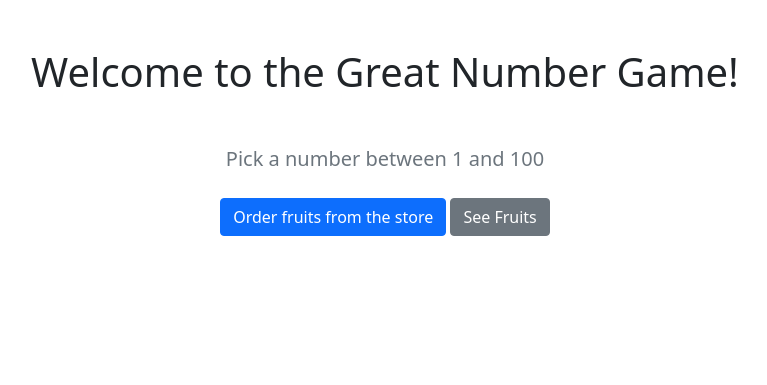
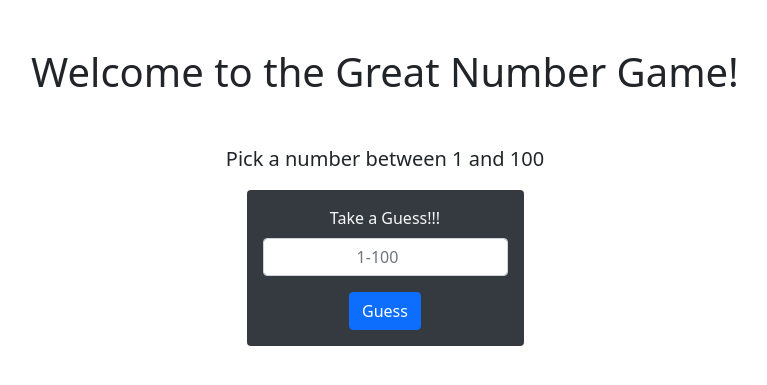
Before and after one commit to btschu/great_number_game, a Flask app: page / in a window 1280 px wide. Shown: the top 385 px of the page, without its empty margins (255-1022 px from the left). Run offline with Flask 2, Linux system fonts and the light colour scheme; some libraries are stand-ins or nearby versions.

Commit message:
finished assignment

```diff
--- a/server.py
+++ b/server.py
@@ -1,22 +1,42 @@
 from flask import Flask, render_template, request, redirect, session
+import random
+
 app = Flask(__name__)
 app.secret_key = "secrets don't make friends"
 
 @app.route('/')
 def index():
-	return render_template("index.html")
+    if 'randomNum' in session:
+        pass
+    else:
+        session['randomNum'] = random.randint(1,100)
+    if 'numTries' in session:
+        pass
+    else:
+        session['numTries'] = 0
+    if 'guess' in session:
+        pass
+    else:
+        if request.form.get('guess'):
+            session['guess'] = int(request.form['guess'])
+        else:
+            session['guess'] = -1
+    return render_template("index.html")
 
-@app.route('/route')
-def atoute():
-	pass
+@app.route('/play_again')
+def play_again():
+    session.clear()
+    return redirect("/")
 
-@app.route('/route')
-def atoute():
-	pass
-
-@app.route('/route')
-def atoute():
-	pass
+@app.route('/guess', methods=['POST'])
+def guess():
+    if 'numTries' in session:
+        session['numTries'] += 1
+    else:
+        session['numTries'] = 0
+    session['guess'] = int(request.form['guess'])
+    session['randomNum'] = int(session['randomNum'])
+    return redirect("/")
 
 # no page found
 @app.errorhandler(404)
--- a/templates/index.html
+++ b/templates/index.html
@@ -13,12 +13,36 @@
         <section class="jumbotron text-center">
             <div class="container">
                 <h1 class="jumbotron-heading m-5">Welcome to the Great Number Game!</h1>
-                <p class="lead text-muted">Pick a number between 1 and 100</p>
-                <p>
-                    <a href="#buy" class="btn btn-primary my-2">Order fruits from the store</a>
-                    <a href="/fruits" class="btn btn-secondary my-2">See Fruits</a>
-                </p>
+                <p class="lead">Pick a number between 1 and 100</p>
+                <form class="container bg-dark w-25 p-lg-3 rounded" action="/guess" method="post">
+                    <label for="guess" class="form-label text-light">Take a Guess!!!</label>
+                    <input type="number" class="form-control mb-3 text-center" id="formGroupExampleInput" name="guess" placeholder="1-100">
+                    <input type='submit' value='Guess' class="btn btn-primary">
+                </form>
+                {% if session['guess'] < session['randomNum'] and session['guess'] != -1 %}
+                    <div class="bg-danger m-5 lowbox col-md-8 mx-auto">
+                        <h1>Too Low!</h1>
+                    </div>
+                {% elif session['guess'] > session['randomNum'] %}
+                    <div class="bg-danger m-5 lowbox col-md-8 mx-auto">
+                        <h1>Too High!</h1>
+                    </div>
+                {% elif session['guess'] == session['randomNum'] %}
+                    <div class="bg-success m-5 p-2 lowbox col-md-8 mx-auto">
+                        <h1>Perfect!</h1>
+                        <p>{{session['randomNum']}} was the number!</p>
+                        <a class="btn btn-dark" href="http://localhost:5000/play_again">Play Again</a>
+                    </div>
+                {% endif %}
+                {% if session['numTries'] > 4 %}
+                    <div class="bg-danger m-5 p-2 lowbox col-md-8 mx-auto">
+                        <h1>You Lose!</h1>
+                        <p>{{session['randomNum']}} was the number!</p>
+                        <a class="btn btn-dark" href="http://localhost:5000/destroy_session">Play Again</a>
+                    </div>
+                {% endif %}
             </div>
         </section>
+    </main>
 </body>
 </html>
```
